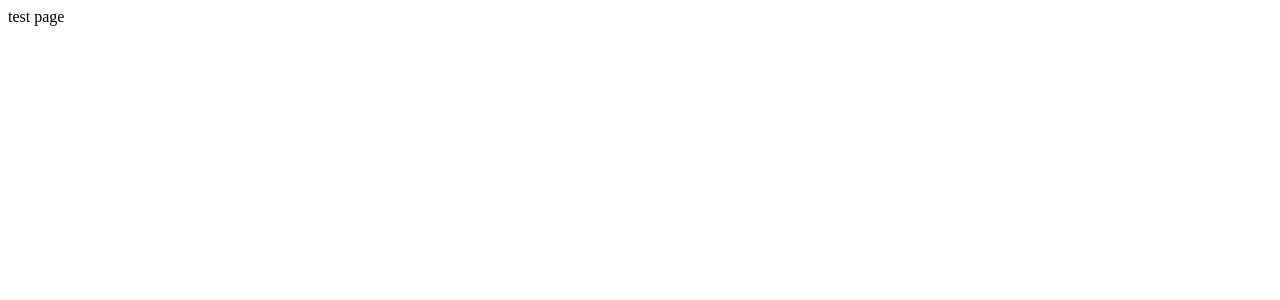
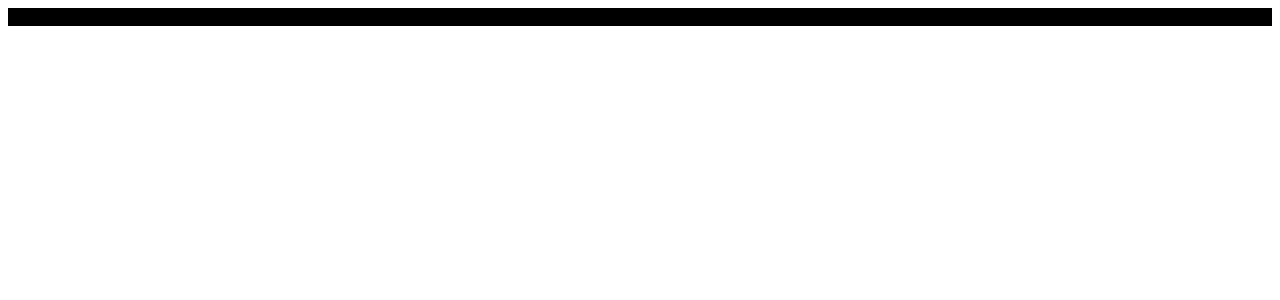
Before and after one commit to heywait/playground, a React app: page / in a window 1280 px wide. Shown: the top 300 px of the page. Built offline with nearby package versions, Linux system fonts and the light colour scheme.

Commit message:
added css modules & postcss

```diff
--- a/package.json
+++ b/package.json
@@ -15,7 +15,11 @@
   "devDependencies": {
     "@types/react": "^16.9.23",
     "@types/react-dom": "^16.9.5",
+    "css-loader": "^3.4.2",
     "html-webpack-plugin": "^3.2.0",
+    "postcss-loader": "^3.0.0",
+    "postcss-nested": "^4.2.1",
+    "style-loader": "^1.1.3",
     "ts-loader": "^6.2.1",
     "typescript": "^3.8.3",
     "webpack": "^4.42.0",
--- a/src/components/application/Application.tsx
+++ b/src/components/application/Application.tsx
@@ -1,7 +1,9 @@
 import React from 'react';
+// @ts-ignore
+import styles from './styles.css';
 
 const Application = () => {
-    return <div>test page</div>;
+    return <div className={styles.root}>test page</div>;
 };
 
 export default Application;
--- /dev/null
+++ b/src/components/application/styles.css
@@ -0,0 +1,3 @@
+.root {
+    background: #000;
+}
--- a/webpack.config.js
+++ b/webpack.config.js
@@ -1,5 +1,5 @@
-const path = require('path');
-const HtmlWebpackPlugin = require('html-webpack-plugin');
+const path = require("path");
+const HtmlWebpackPlugin = require("html-webpack-plugin");
 
 module.exports = {
     entry: "./src/index.tsx",
@@ -11,6 +11,17 @@ module.exports = {
                 test: /\.tsx?$/,
                 loader: "ts-loader",
                 exclude: /node_modules/
+            },
+            {
+                test: /\.css/i,
+                use: [
+                    { loader: "style-loader", options: { injectType: "singletonStyleTag" } },
+                    {
+                        loader: "css-loader",
+                        options: { modules: true, importLoaders: 1 }
+                    },
+                    "postcss-loader"
+                ]
             }
         ],
     },
@@ -21,7 +32,7 @@ module.exports = {
         extensions: [".tsx", ".ts", ".js"]
     },
     output: {
-        path: path.resolve(__dirname, 'dist'),
+        path: path.resolve(__dirname, "dist"),
         filename: "bundle.js"
     },
     devServer: {
```
Also changed, not shown: .postcssrc.json (added).
